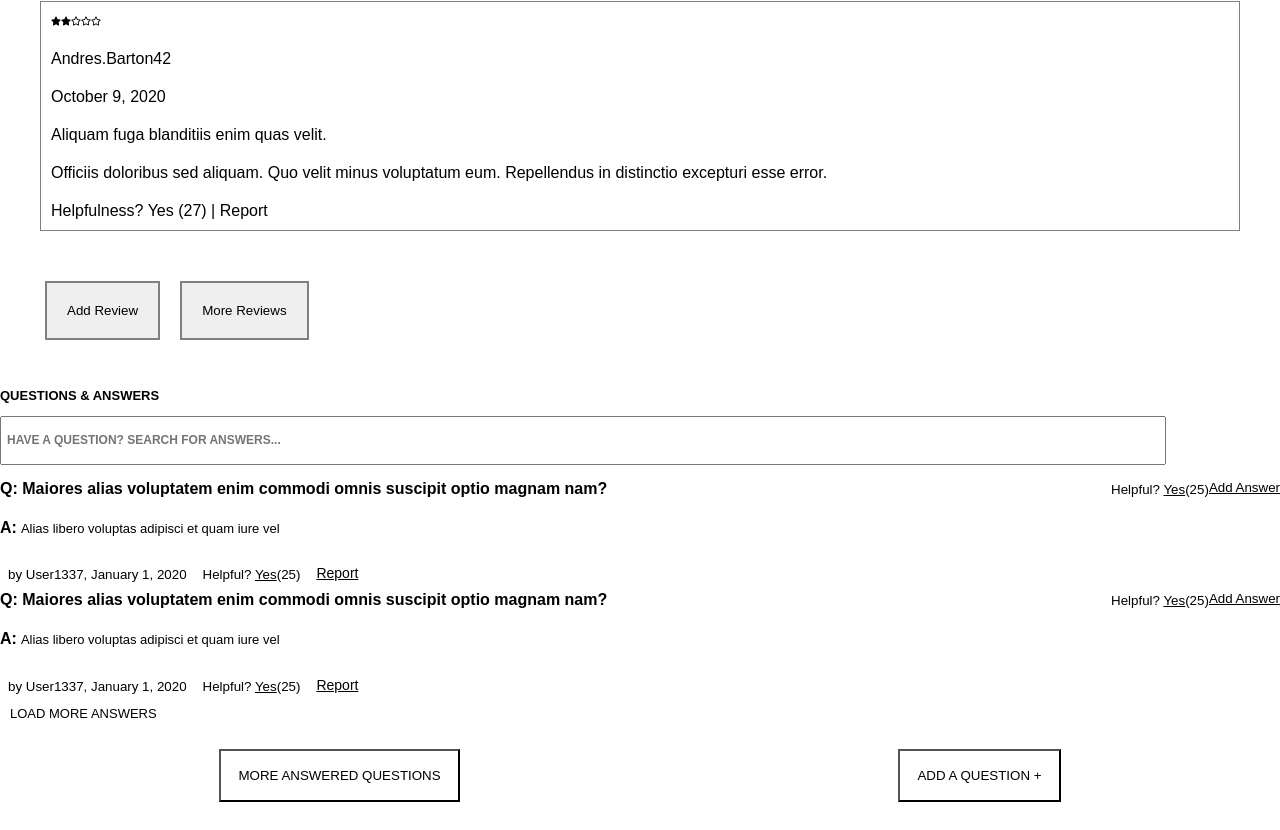
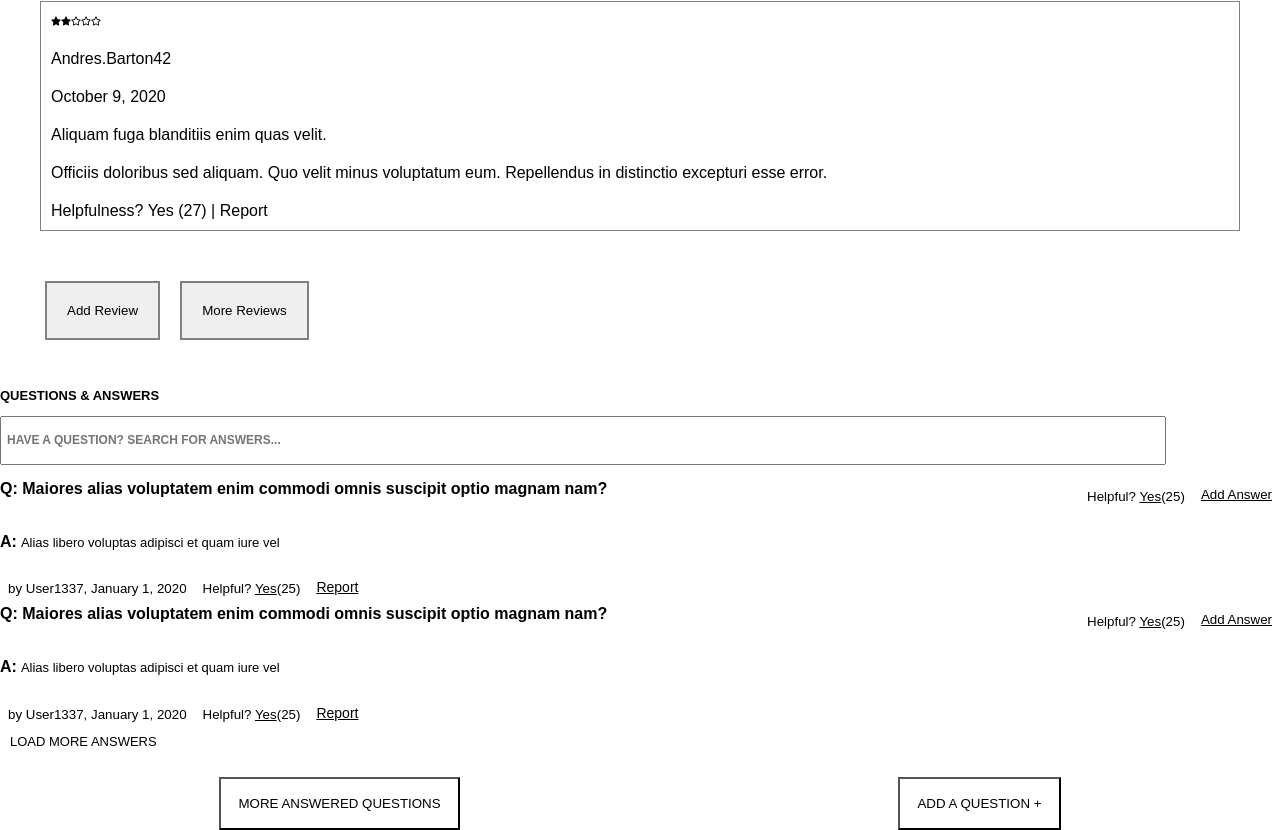
Before and after one commit to 7-Oscillating-Owls/hoo-dunit, a React app: page / in a window 1280 px wide. Shown: the part 2743-3573 px from the top of the page. Before the commit the page ends 3545 px from the top, so only its background shows below. Built offline with nearby package versions, Linux system fonts and the light colour scheme.

Commit message:
updated styling in main module component

```diff
--- a/client/src/components/AddAnswer/AddAnswer.css
+++ b/client/src/components/AddAnswer/AddAnswer.css
@@ -1,3 +1,6 @@
 .AddAnswer a {
   text-decoration: underline;
 }
+.AddAnswer {
+  margin: 7px 8px;
+}
--- a/client/src/components/Helpful/Helpful.css
+++ b/client/src/components/Helpful/Helpful.css
@@ -1,3 +1,7 @@
 .helpful a {
   text-decoration: underline;
+
 }
+.helpful {
+  margin: 7px 8px;
+}
--- a/client/src/components/QuestionsAndAnswers/QuestionsAndAnswers.css
+++ b/client/src/components/QuestionsAndAnswers/QuestionsAndAnswers.css
@@ -3,11 +3,12 @@
   display: flex;
   justify-content: space-between;
 
+
 }
 
 .helpfulContainer {
   display: flex;
-  justify-content: space-between;
+  justify-content: flex-end;
 
 }
 
```
